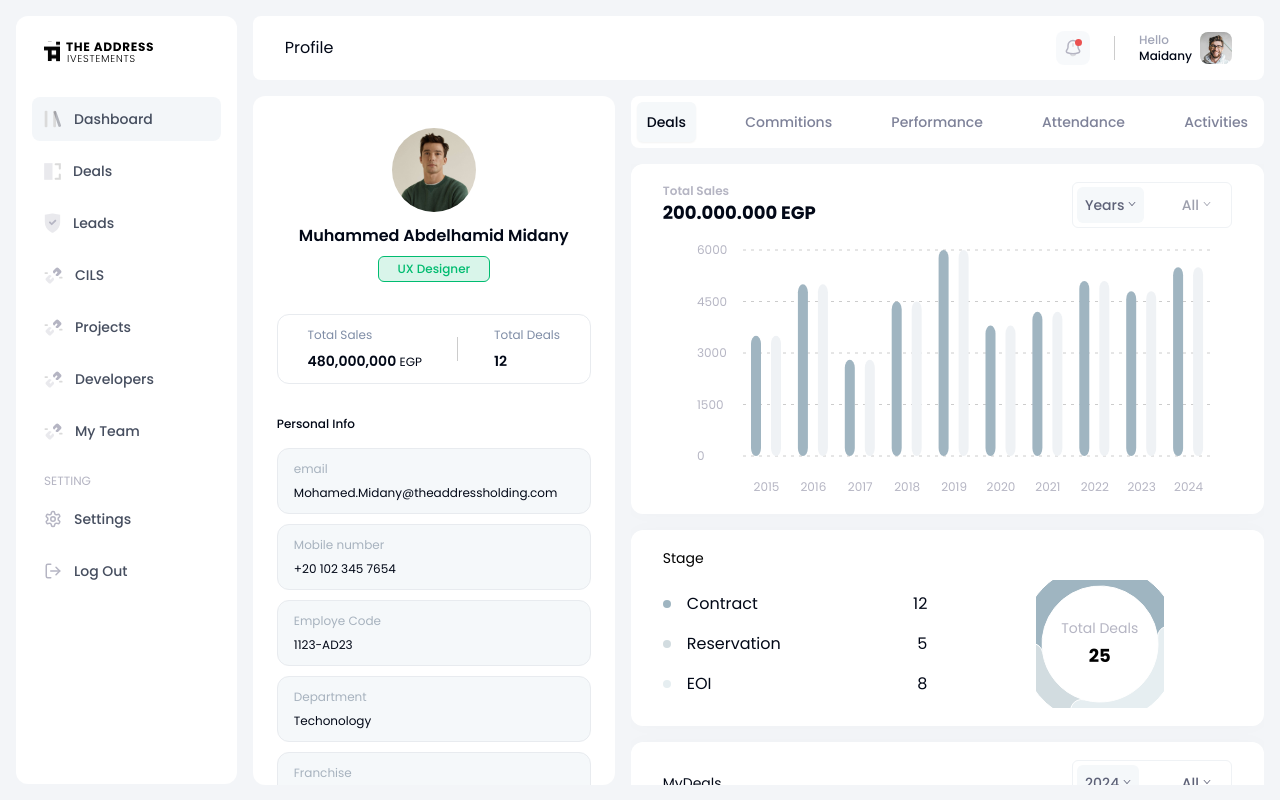
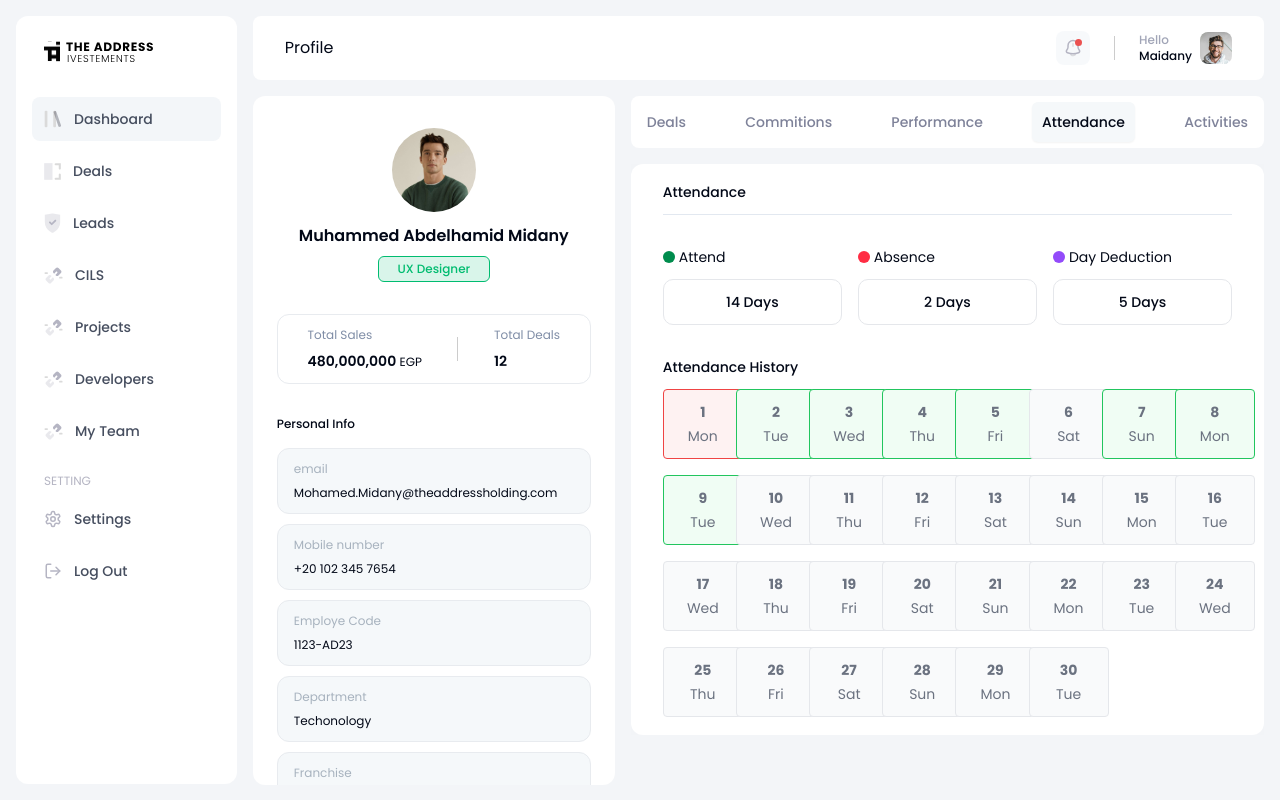
Before and after one commit to bftawfik/frontend-crm, a Next.js app: page / in a window 1280 px wide. Built offline with nearby package versions, Linux system fonts and the light colour scheme.

Commit message:
#30 add attendance tab

```diff
--- /dev/null
+++ b/app/_components/attendanceBox/AttendanceBox.tsx
@@ -0,0 +1,20 @@
+interface AttendanceBoxProps {
+  label: string
+  color: string
+  count: number
+}
+const AttendanceBox = ({ label, count, color }: AttendanceBoxProps) => {
+  return (
+    <>
+      <div className="mb-3 flex items-center gap-1">
+        <div className={`h-3 w-3 rounded-full`} style={{ backgroundColor: color }}></div>
+        <p className="text-sm capitalize">{label}</p>
+      </div>
+      <div className="flex w-full flex-col items-center justify-center gap-1 rounded-[10px] border border-gray-200 px-4 py-3">
+        <p className="text-sm font-medium capitalize">{count} Days</p>
+      </div>
+    </>
+  )
+}
+
+export default AttendanceBox
--- /dev/null
+++ b/app/_components/attendanceHistoryBox/AttendanceHistoryBox.tsx
@@ -0,0 +1,15 @@
+interface AttendanceHistoryBoxProps {
+  day: number
+  month: string
+  dayColor: string
+}
+const AttendanceHistoryBox = ({ day, month, dayColor }: AttendanceHistoryBoxProps) => {
+  return (
+    <div className={`flex w-20 flex-col items-center justify-center gap-1 rounded border px-4 py-3 ${dayColor}`}>
+      <p className="text-sm font-bold capitalize text-gray-500">{day}</p>
+      <p className="text-sm capitalize text-gray-500">{month}</p>
+    </div>
+  )
+}
+
+export default AttendanceHistoryBox
--- /dev/null
+++ b/app/_components/attendanceTabContent/AttendanceTabContent.tsx
@@ -0,0 +1,71 @@
+"use client"
+import { Separator } from "components/ui/separator"
+import AttendanceBox from "../attendanceBox/AttendanceBox"
+import AttendanceHistoryBox from "../attendanceHistoryBox/AttendanceHistoryBox"
+import SectionWrapper from "../sectionWrapper/SectionWrapper"
+
+const attendanceStatsList = [
+  {
+    label: "Attend",
+    color: "#008C4D",
+    count: 14,
+  },
+  {
+    label: "Absence",
+    color: "#FF2D44",
+    count: 2,
+  },
+  {
+    label: "day deduction",
+    color: "#934BFA",
+    count: 5,
+  },
+]
+
+const checkedDays = [2, 3, 5, 4, 7, 8, 9]
+const AttendanceTabContent = () => {
+  const currentDate = new Date()
+  const currentYear = currentDate.getFullYear()
+  const currentMonth = currentDate.getMonth() + 1
+  const currentDayOfMonth = currentDate.getDate()
+
+  const numberOfDaysInMonth = new Date(currentYear, currentMonth, 0).getDate()
+  const daysArray = Array.from({ length: numberOfDaysInMonth }, (_, index) => index + 1)
+
+  const getDayColorStats = (dayNumber: number) => {
+    return checkedDays.includes(dayNumber)
+      ? "bg-green-50 border-green-500"
+      : dayNumber <= currentDayOfMonth
+      ? "bg-red-50 border-red-500"
+      : "bg-gray-50 border-gray-200"
+  }
+  return (
+    <SectionWrapper>
+      <p className="text-sm font-medium">Attendance</p>
+      <Separator />
+      <div className="my-5 grid w-full grid-cols-3 gap-4">
+        {attendanceStatsList.map((stats, index) => {
+          return (
+            <div key={index}>
+              <AttendanceBox count={stats.count} color={stats.color} label={stats.label} />
+            </div>
+          )
+        })}
+      </div>
+      <p className="text-sm font-medium">Attendance History</p>
+      <div className="grid w-full grid-cols-8 gap-4">
+        {daysArray.map((dayNumber, index) => {
+          const currentDay = new Date(currentYear, currentMonth - 1, dayNumber)
+          const dayName = currentDay.toLocaleDateString("en-US", { weekday: "short" })
+          return (
+            <div key={index}>
+              <AttendanceHistoryBox day={dayNumber} month={dayName} dayColor={getDayColorStats(dayNumber)} />
+            </div>
+          )
+        })}
+      </div>
+    </SectionWrapper>
+  )
+}
+
+export default AttendanceTabContent
--- a/app/page.tsx
+++ b/app/page.tsx
@@ -1,5 +1,6 @@
 import { Metadata } from "next"
 
+import AttendanceTabContent from "./_components/attendanceTabContent/AttendanceTabContent"
 import Deals from "./_components/deals/Deals"
 import Header from "./_components/header/Header"
 import ProfileSection from "./_components/profileSection/ProfileSection"
@@ -28,17 +29,17 @@ export default function Web() {
     { id: 1, tabTitle: TabTitle.deals, TabContent: Deals },
     { id: 2, tabTitle: TabTitle.commitions, TabContent: Deals },
     { id: 3, tabTitle: TabTitle.performance, TabContent: Deals },
-    { id: 4, tabTitle: TabTitle.attendance, TabContent: Deals },
+    { id: 4, tabTitle: TabTitle.attendance, TabContent: AttendanceTabContent },
     { id: 5, tabTitle: TabTitle.activities, TabContent: Deals },
   ]
   return (
     <section className="relative box-border flex h-screen w-full gap-4 bg-gray-sm p-4">
       <SideMenu />
-      <div className="flex h-full w-full  flex-col gap-4">
+      <div className="flex h-full w-full flex-col gap-4">
         <Header />
         <div className="box-border flex h-[calc(100vh-111px)] flex-wrap gap-4 md:flex-nowrap">
           <ProfileSection />
-          <TabsComponent tabs={tabs} activeTab={TabTitle.deals} />
+          <TabsComponent tabs={tabs} activeTab={TabTitle.attendance} />
         </div>
       </div>
     </section>
```
Also changed, not shown: components/ui/separator.tsx (+13 -4 lines).
